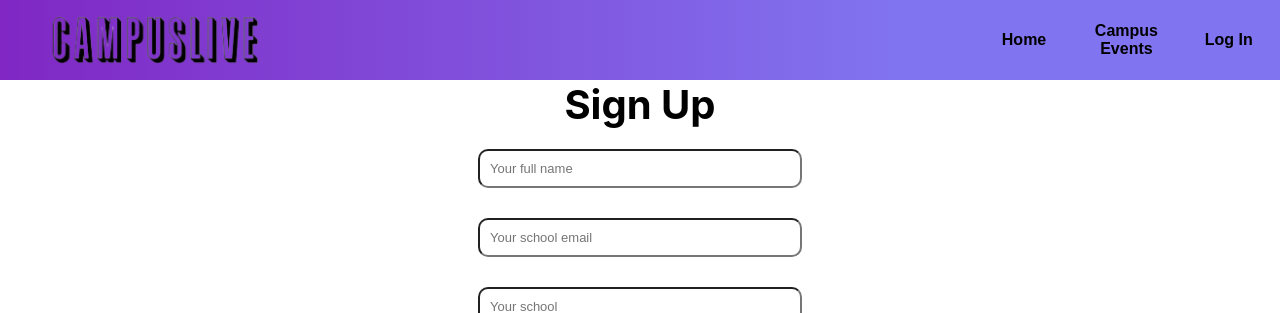
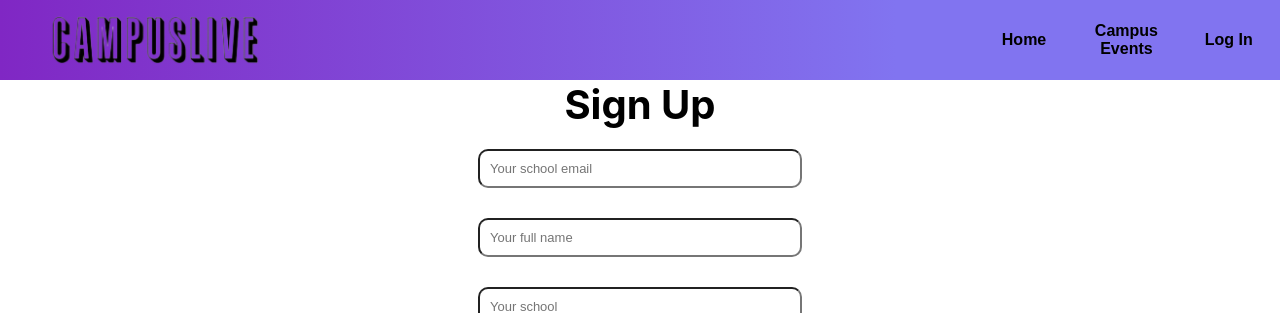
Before and after one commit to visvshah/campusLive, a React (Create React App) app in the folder front/: page /login in a window 1280 px wide. Both pictures are taken after a click on the button "Sign Up Instead". Shown: the top 313 px of the page. Built offline with nearby package versions, Linux system fonts and the light colour scheme.

Commit message:
Updated Auth.jsx form
changed login to require email

```diff
--- a/front/src/components/Auth/Auth.jsx
+++ b/front/src/components/Auth/Auth.jsx
@@ -58,10 +58,11 @@ export default function Auth() {
         <div className="authPage">
             <h1 className = "header" >{logIn ? "Log In" : "Sign Up"}</h1>
             <form autoComplete = "off" validate = "true" className = "form" onSubmit = {handleSubmit}>
-                <input placeholder = "Your full name" id = "fullName" name = "fullName" type ="fullName" onChange = {(e) => setUserData({...userData, fullName: e.target.value})}/>
+                <input placeholder = "Your school email" id = "email" name = "email" type ="email" onChange = {(e) => setUserData({...userData, email: e.target.value})}/>
+
                 { !logIn && (
                     <>
-                      <input placeholder = "Your school email" id = "email" name = "email" type ="email" onChange = {(e) => setUserData({...userData, email: e.target.value})}/>
+                      <input placeholder = "Your full name" id = "fullName" name = "fullName" type ="fullName" onChange = {(e) => setUserData({...userData, fullName: e.target.value})}/>
                       <input placeholder = "Your school" id = "school" name = "school" type ="school" onChange = {(e) => setUserData({...userData, school: e.target.value})}/>
                     </>
                   )
```
